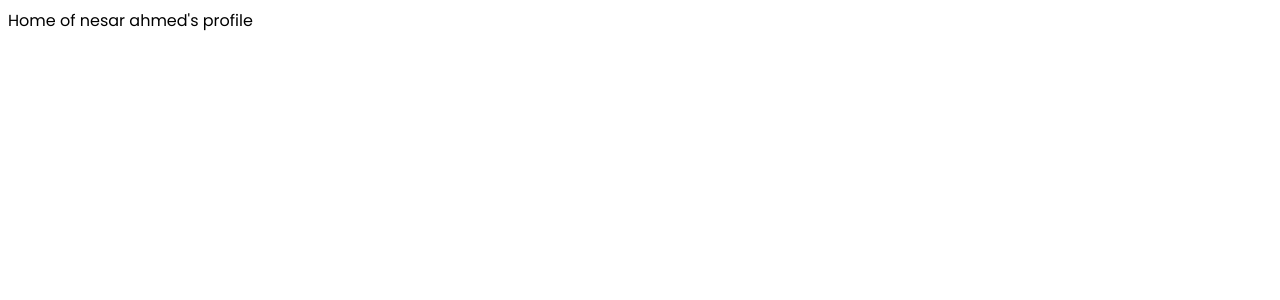
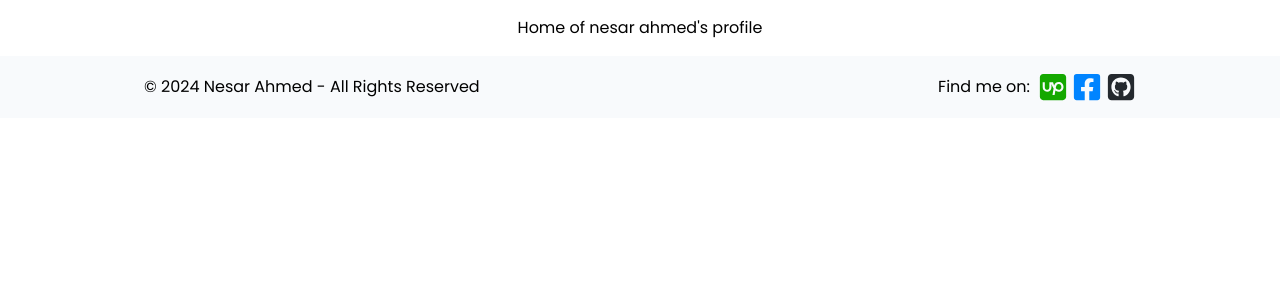
Before and after one commit to NesarAhmedRazon/Portfolio-NextJs, a Next.js app: page / in a window 1280 px wide. Shown: the top 300 px of the page. Built offline with nearby package versions, Linux system fonts and the light colour scheme; no server answers; a web font is replaced by a local one.

Commit message:
:wrench: Footer to layout

```diff
--- a/app/layout.tsx
+++ b/app/layout.tsx
@@ -1,3 +1,4 @@
+import Footer from "@/components/Footer";
 import "@/styles/globals.scss";
 import { poppins, tiro } from "@/utils/GlobalFonts";
 
@@ -11,7 +12,10 @@ export default function RootLayout({
       lang="en"
       className={`${poppins.className} ${poppins.variable} ${tiro.variable}`}
     >
-      <body className={poppins.className}>{children}</body>
+      <body className={`min-h-dvh ${poppins.className}`}>
+        {children}
+        <Footer />
+      </body>
     </html>
   );
 }
--- a/app/page.tsx
+++ b/app/page.tsx
@@ -1,5 +1,11 @@
 export default function HomePage() {
-  return <div>Home of nesar ahmed&apos;s profile</div>;
+  return (
+    <main className="w-full">
+      <section className="siteWidth  py-6 md:py-4 text-center">
+        Home of nesar ahmed&apos;s profile
+      </section>
+    </main>
+  );
 }
 
 export async function generateMetadata() {
--- /dev/null
+++ b/components/Footer/index.tsx
@@ -0,0 +1,42 @@
+import Link from "next/link";
+import { FaFacebookSquare } from "react-icons/fa";
+import { FaSquareGithub, FaSquareUpwork } from "react-icons/fa6";
+
+export default function Footer() {
+  const date = new Date();
+
+  return (
+    <footer className="w-full bg-slate-50">
+      <section className="container siteWidth flex gap-6 flex-col md:flex-row md:justify-between items-center  py-6 md:py-4">
+        <div
+          className={`copyright order-last md:order-first text-sm md:text-base `}
+        >
+          © {date.getFullYear()} Nesar Ahmed - All Rights Reserved
+        </div>
+        <div className="social flex md:flex-row flex-col justify-center items-center gap-2">
+          <span className="text-xl md:text-base font-normal">Find me on: </span>
+          <div className="icons flex justify-center items-center gap-3 md:gap-1">
+            <Link
+              href="https://www.upwork.com/freelancers/nesarahmed"
+              className="text-5xl md:text-3xl text-upwork-normal hover:text-upwork-hover duration-300"
+            >
+              <FaSquareUpwork />
+            </Link>
+            <Link
+              href="https://www.facebook.com/NesarAhmedRazon"
+              className="text-5xl md:text-3xl text-facebook-700 hover:text-facebook-600 duration-300"
+            >
+              <FaFacebookSquare />
+            </Link>
+            <Link
+              href="https://github.com/NesarAhmedRazon/"
+              className="text-5xl md:text-3xl text-github-900 hover:text-github-700 duration-300"
+            >
+              <FaSquareGithub />
+            </Link>
+          </div>
+        </div>
+      </section>
+    </footer>
+  );
+}
--- a/package.json
+++ b/package.json
@@ -12,6 +12,7 @@
     "next": "14.2.3",
     "react": "^18",
     "react-dom": "^18",
+    "react-icons": "^5.2.1",
     "sass": "^1.77.1"
   },
   "devDependencies": {
@@ -21,7 +22,7 @@
     "eslint": "^8",
     "eslint-config-next": "14.2.3",
     "postcss": "^8",
-    "tailwindcss": "^3.4.1",
+    "tailwindcss": "^3.4.3",
     "typescript": "^5"
   }
 }
--- a/styles/globals.scss
+++ b/styles/globals.scss
@@ -0,0 +1,7 @@
+@tailwind base;
+@tailwind components;
+@tailwind utilities;
+
+.siteWidth {
+  @apply mx-auto md:max-w-3xl lg:max-w-4xl xl:max-w-5xl 2xl:max-w-6xl px-4;
+}
--- a/tailwind.config.ts
+++ b/tailwind.config.ts
@@ -11,9 +11,23 @@ const config: Config = {
       fontFamily: {
         poppins: ["var(--poppins-font)"]
       },
+
       colors: {
         twitter: "#00acee",
-        facebook: "#0084ff",
+        facebook: {
+          500: "#1eb5ff",
+          600: "#0698ff",
+          700: "#0084ff",
+          800: "#0864c5"
+        },
+        github: {
+          900: "#24292e",
+          700: "#586069"
+        },
+        upwork: {
+          normal: "#14a800",
+          hover: "#23dc06"
+        },
         linkedin: "#0072b1"
       }
     }
```
Also changed, not shown: 1 other file (tests, documents, lock files or other folders).
